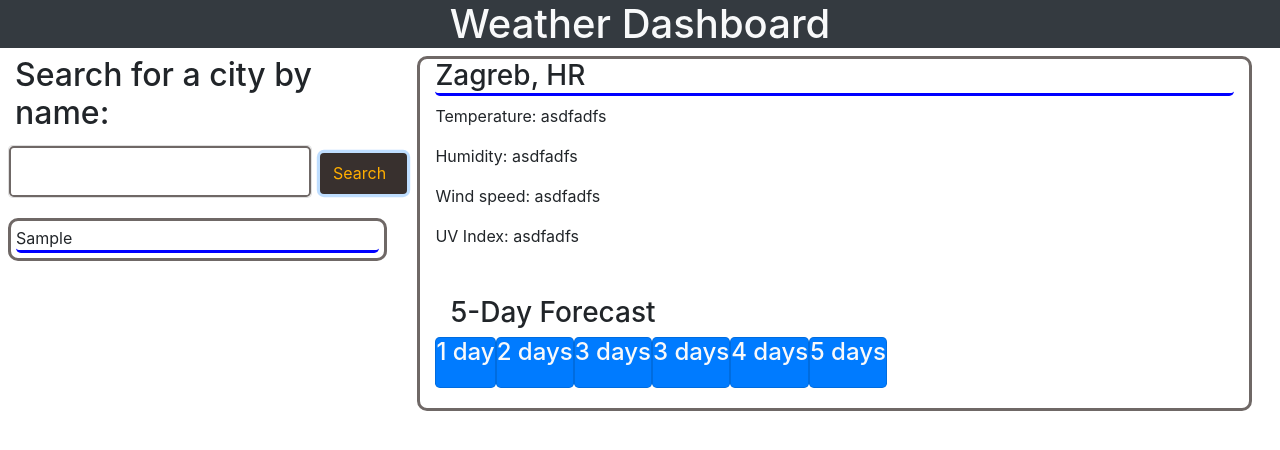
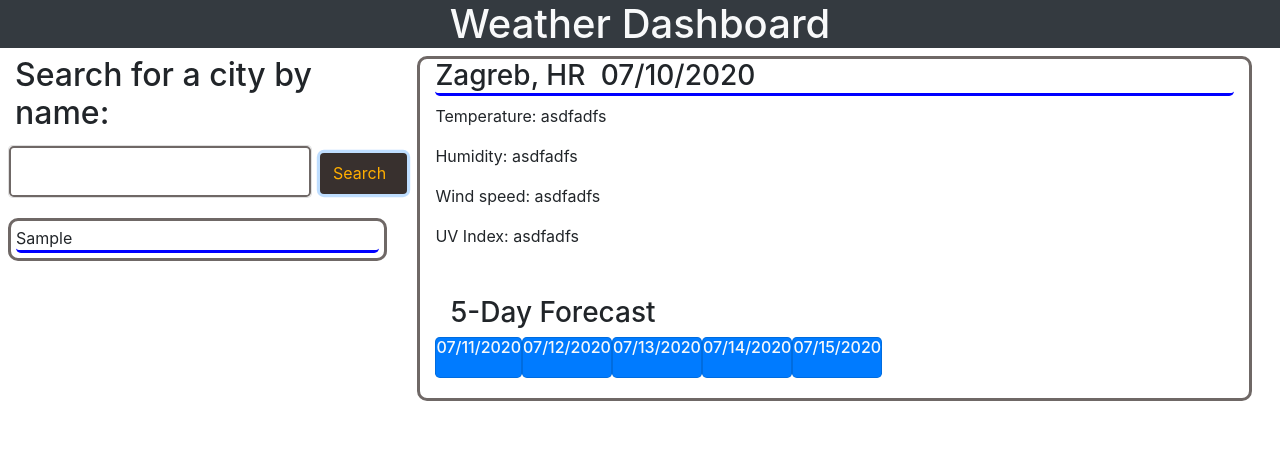
Before and after one commit to Dj-Viking/weather-dashboard, a plain HTML site: page index.html in a window 1280 px wide. Both pictures are taken after typing "Sample" into the empty fields and a click on the button "Search". Drawn offline with nearby package versions, Linux system fonts and the light colour scheme; a web font is replaced by a local one.

Commit message:
got dates for 5 day forecast to display into the forecast cards

```diff
--- a/assets/js/logic.js
+++ b/assets/js/logic.js
@@ -23,12 +23,52 @@ const buttonEl = document.querySelector("#search-button");
 const citylistEl = document.querySelector("#city-list");
 
 //select element that will display current date
-const currentDateEl = document.querySelector("#current-date")
+
 
 //moment variables and objects
 var nowDate = moment().format('MM/DD/YYYY');
+function updateCurrentDate(){
+    let currentDateEl = document.querySelector("#current-date")
+    currentDateEl.innerText = nowDate;
+}
 //display current time in that city??
+//for now will have time function here, maybe try to get local time of city?
+// var updateTime = document.querySelector("#current-time")
+// function time() {
+//     var d = new Date();
+//     var s = ('0'+ d.getSeconds()).slice(-2);
+//     var m = ('0'+ d.getMinutes()).slice(-2);
+//     var h = d.getHours();
+//     if(h >= 12){
+//         updateTime.textContent = h + ":" + m + ":" + s + " pm";
+//     } else if (h <= 11){
+//         updateTime.textContent = h + ":" + m + ":" + s + " am";
+//     }
+// }
+//   setInterval(time, 1000);
 
+//display the dates 1-5 days from current date
+
+function getFiveDayForcastDates(){
+
+    for (i = 1; i < 6; i++){
+        var startdate = moment().format("MM/DD/YYYY");
+        var new_date = moment(startdate, "MM/DD/YYYY").add(i, 'days');
+        var month = new_date.format('MM');
+        var day = new_date.format('DD');
+        var year = new_date.format('YYYY');
+        var daySelectorEl = document.querySelector("#day-" + i + "-from-now")
+        var daySelectorElDate = month + '/' + day + '/' + year
+
+        //checking if this works, YAY!!
+        //console.log(i);
+        daySelectorEl.innerHTML = "<h6 class='text-light'>" + daySelectorElDate + "</h6>";
+    }
+}
+
+function displayDaysFromNow(){
+
+}
 
 //search city button function
 //need to add in the api fetches here, some changes will be made to this later to append info
@@ -63,6 +103,10 @@ function displaySearchedCity(){
     //prepend the cityEl into the citylistEl
     citylistEl.prepend(cityEl);
     clearInputField(cityName);
+    updateCurrentDate();
+    getFiveDayForcastDates();
+    //updateTime.classList.remove("hide-before-append");
+
 }
 
 function clearInputField(text){
--- a/index.html
+++ b/index.html
@@ -72,7 +72,7 @@
                 <div class="col-8 border-standard">
                     <h3 class="border-bottom-user" id="city-name-header">
                         Zagreb, HR
-                        <span id="current-date" class="ml-2"></span>
+                        <span id="current-date" class="ml-2"></span><span id="current-time" class="ml-2 hide-before-append"></span>
                     </h3>
                     <p>
                         Temperature: <span id="city-temperature">asdfadfs</span>
@@ -93,45 +93,38 @@
                         </h3>
                         <div class="row" id="forecast-row">
                             <div class="card bg-primary">
-                                <span class="card-title" id="day1-from-now">
-                                    <h4 class="text-light">
-                                        1 day
-                                    </h4>
+                                <span class="card-title" id="day-1-from-now" data-day="1">
+                                    <!-- <h4 class="text-light">
+                                         1 day from now
+                                    </h4> -->
                                 </span>
                             </div>
                             <div class="card bg-primary">
-                                <span class="card-title" id="day1-from-now">
-                                    <h4 class="text-light">
-                                        2 days
-                                    </h4>
+                                <span class="card-title" id="day-2-from-now" data-day="2">
+                                   <!-- <h4 class="text-light">
+                                        2 days from now
+                                    </h4> -->
                                 </span>
                             </div>
                             <div class="card bg-primary">
-                                <span class="card-title" id="day1-from-now">
-                                    <h4 class="text-light">
-                                        3 days
-                                    </h4>
+                                <span class="card-title" id="day-3-from-now" data-day="3">
+                                   <!-- <h4 class="text-light">
+                                         3 days from now
+                                    </h4> -->
                                 </span>
                             </div>
                             <div class="card bg-primary">
-                                <span class="card-title" id="day1-from-now">
-                                    <h4 class="text-light">
-                                        3 days
-                                    </h4>
+                                <span class="card-title" id="day-4-from-now" data-day="4">
+                                   <!-- <h4 class="text-light">
+                                         4 days from now
+                                    </h4> -->
                                 </span>
                             </div>
                             <div class="card bg-primary">
-                                <span class="card-title" id="day1-from-now">
-                                    <h4 class="text-light">
-                                        4 days
-                                    </h4>
-                                </span>
-                            </div>
-                            <div class="card bg-primary">
-                                <span class="card-title" id="day1-from-now">
-                                    <h4 class="text-light">
-                                        5 days
-                                    </h4>
+                                <span class="card-title" id="day-5-from-now" data-day="5">
+                                    <!-- <h4 class="text-light">
+                                         5 days from now
+                                    </h4> -->
                                 </span>
                             </div>
                         </div>
```
